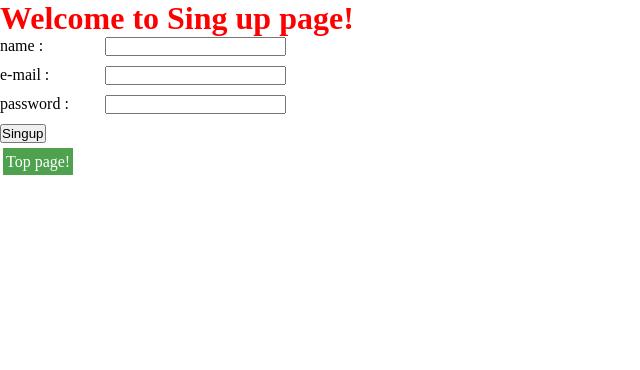
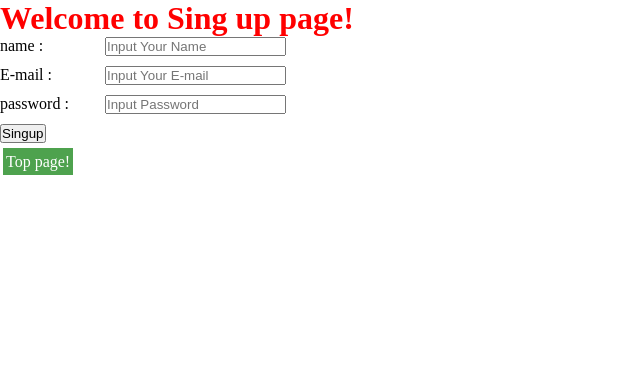
Before and after one commit to koyamal/pra_nodejs, a Node server app: page /singup in a window 1280 px wide. Shown: the part 50-420 px from the top of the page, without its empty margins (0-640 px from the left). Run offline with Node 20, Linux system fonts and the light colour scheme.

Commit message:
Add placeholder at singup and login pages

```diff
--- a/first_nodejs/views/deletebyadmin.ejs
+++ b/first_nodejs/views/deletebyadmin.ejs
@@ -27,7 +27,7 @@
       <% })); %>
     </table>
     <form class="deleteusers" action="/complete_delete_by_admin" method="post">
-        <input type="number" name="id" placeholder="Idを入力">
+        <input type="number" name="id" placeholder="Input Id">
         <div>
             <input type="submit" value="Delete">
         </div>
--- a/first_nodejs/views/login.ejs
+++ b/first_nodejs/views/login.ejs
@@ -15,11 +15,11 @@
     <form action="/login" method="post">
       <div class="input_label">
         <p>E-mail :</p>
-        <input type="text" name="email">
+        <input type="text" name="email" placeholder="Input Your E-mail">
       </div>
       <div class="input_label">
         <p>Password :</p>
-        <input type="password" name="password">
+        <input type="password" name="password" placeholder="Input Your Password">
       </div>
         <div>
             <input type="submit" value="Login">
--- a/first_nodejs/views/singup.ejs
+++ b/first_nodejs/views/singup.ejs
@@ -15,15 +15,15 @@
     <form action="/singup" method="post">
       <div class="input_label">
         <p>name :</p>
-        <input type="text" name="username">
+        <input type="text" name="username" placeholder="Input Your Name">
       </div>
       <div class="input_label">
-        <p>e-mail :</p>
-        <input type="text" name="email">
+        <p>E-mail  :</p>
+        <input type="text" name="email" placeholder="Input Your E-mail">
       </div>
       <div class="input_label">
         <p>password :</p>
-        <input type="password" name="password">
+        <input type="password" name="password" placeholder="Input Password">
       </div>
         <div>
             <input type="submit" value="Singup">
```
